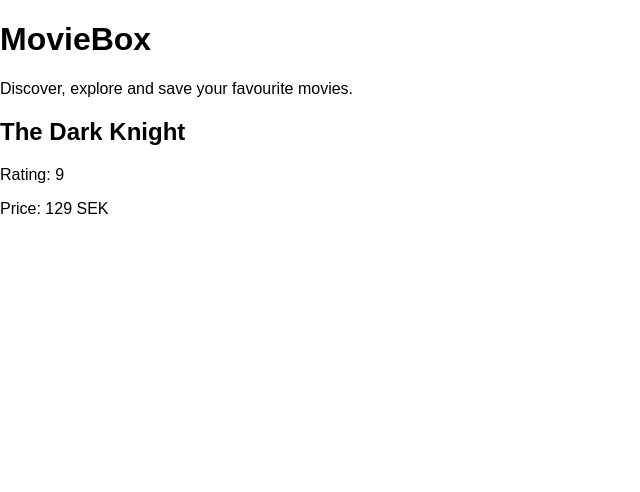
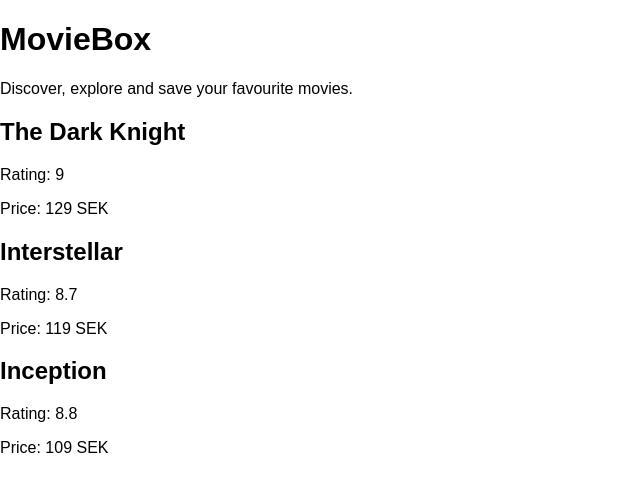
Before and after one commit to Pinar1987/moviebox-react, a React (Vite) app: page / in a window 1280 px wide. Shown: the top 492 px of the page, without its empty margins (0-640 px from the left). Built offline with nearby package versions, Linux system fonts and the light colour scheme.

Commit message:
Render movie list with map

```diff
--- a/src/App.jsx
+++ b/src/App.jsx
@@ -1,4 +1,25 @@
 import MovieCard from './components/MovieCard'
+
+const movies = [
+  {
+    id: 1,
+    title: 'The Dark Knight',
+    rating: 9.0,
+    price: 129,
+  },
+  {
+    id: 2,
+    title: 'Interstellar',
+    rating: 8.7,
+    price: 119,
+  },
+  {
+    id: 3,
+    title: 'Inception',
+    rating: 8.8,
+    price: 109,
+  },
+]
 
 
 function App() {
@@ -7,11 +28,16 @@ function App() {
       <h1>MovieBox</h1>
       <p>Discover, explore and save your favourite movies.</p>
 
-       <MovieCard
-       title="The Dark Knight"
-        rating={9.0}
-        price={129}
-        />
+  {movies.map((movie) => (
+      <MovieCard
+    key={movie.id}
+    title={movie.title}
+    rating={movie.rating}
+    price={movie.price}
+  />
+))}
+
+
     </main>
   )
 }
```
